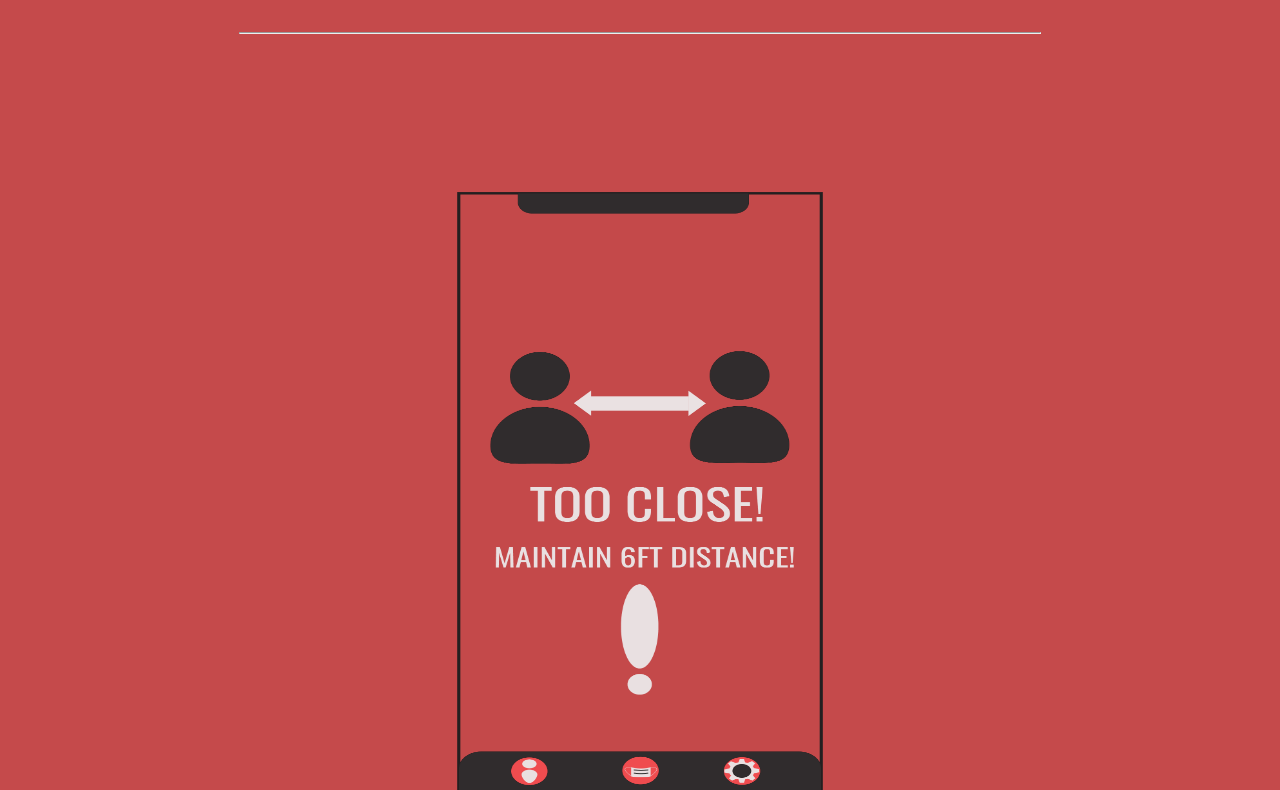
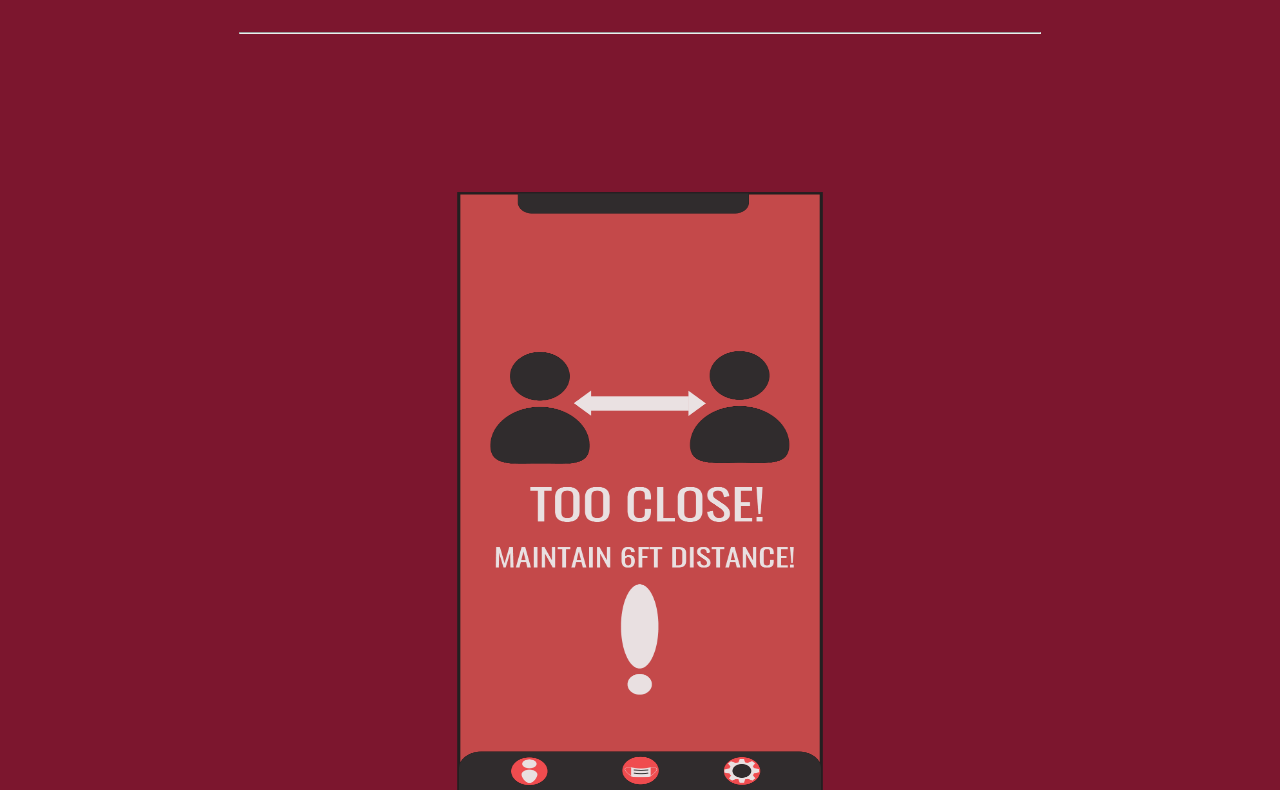
Before and after one commit to jpanopio98/PanopioART175Website1, a plain HTML site: page index.html in a window 1280 px wide. Shown: the part 592-1382 px from the top of the page. Drawn offline with nearby package versions, Linux system fonts and the light colour scheme.

Commit message:
ver1.3.1
-color change for background to give contrast to images

```diff
--- a/CSS/style.css
+++ b/CSS/style.css
@@ -1,5 +1,5 @@
 body{
-	background-color: #C54A4B;
+	background-color: #7c162e;
 }
 
 /*Landing Page */
```
